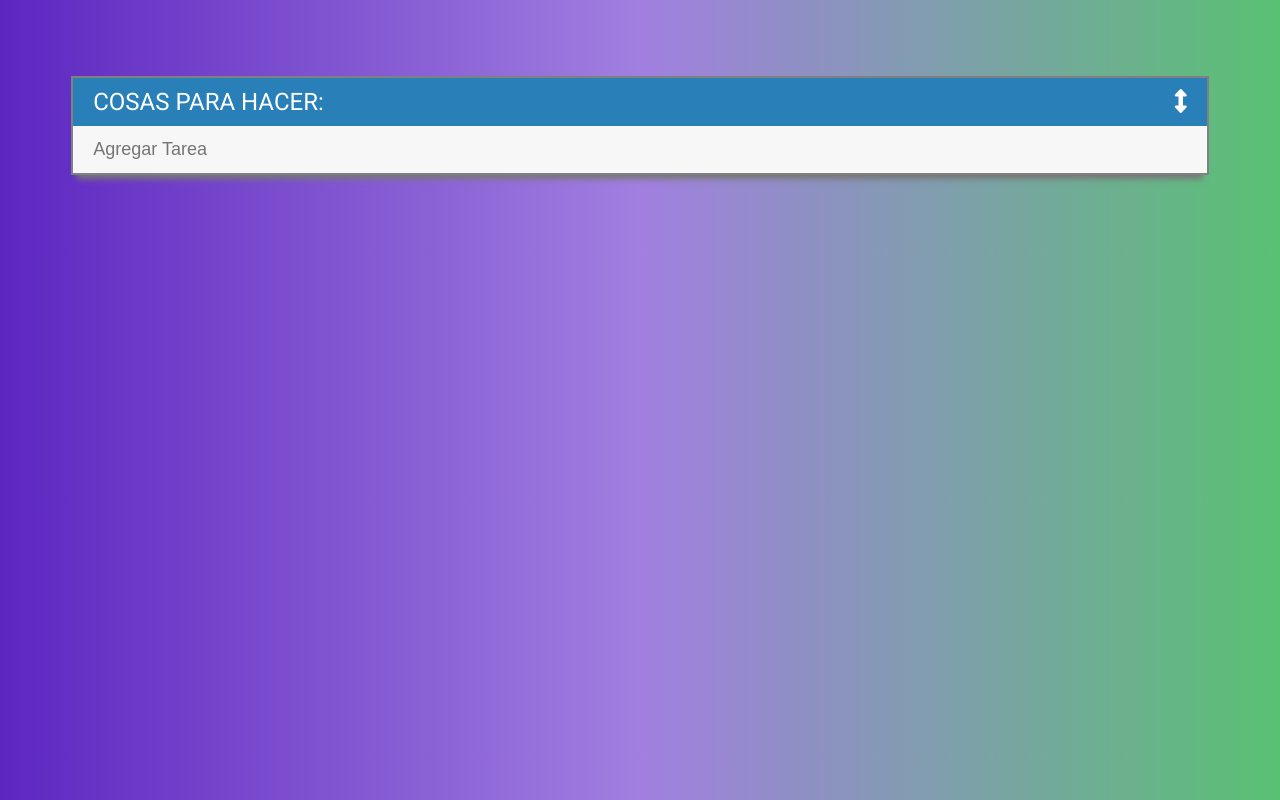
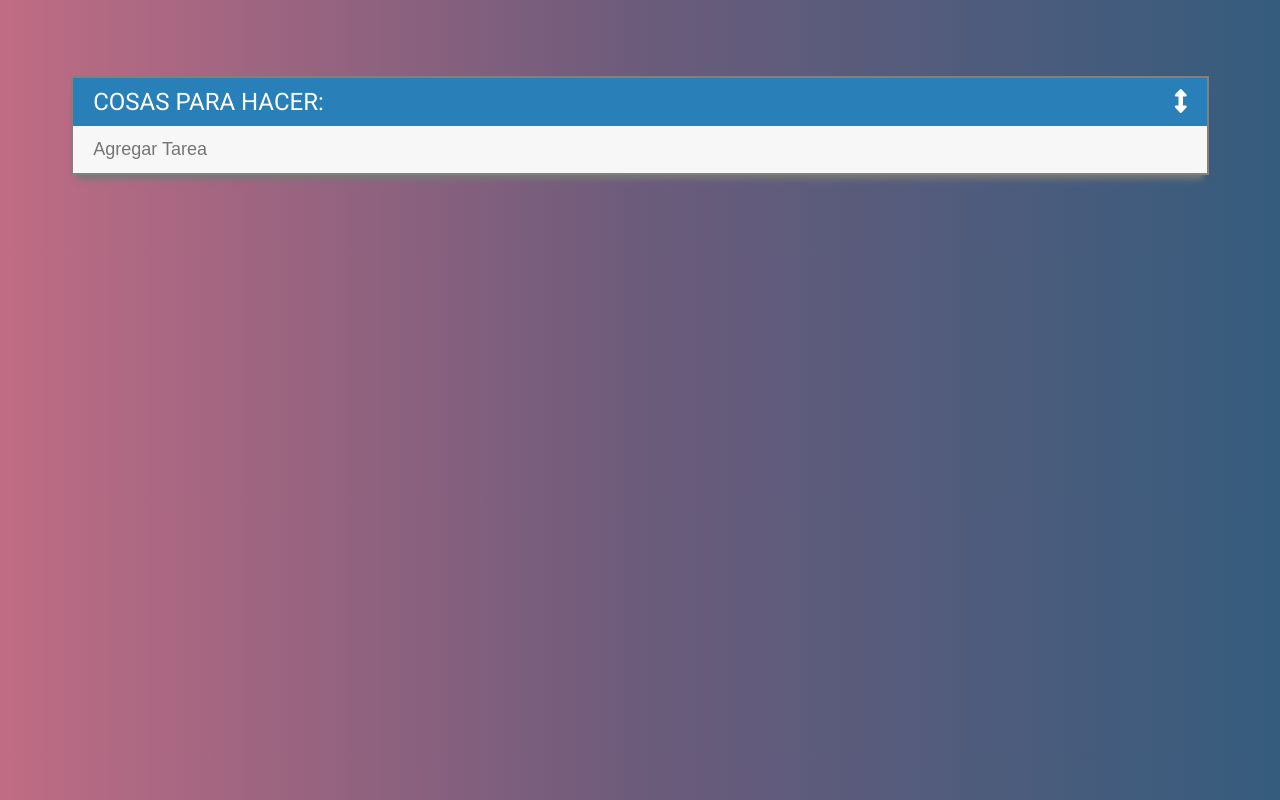
Before and after one commit to MatiasRamosNOK/toDoList, a plain HTML site: page index.html in a window 1280 px wide. Drawn offline with Linux system fonts and the light colour scheme.

Commit message:
Change background main

```diff
--- a/assets/css/todolist.css
+++ b/assets/css/todolist.css
@@ -14,10 +14,9 @@
 
 body {
     font-family: "Roboto", sans-serif;
-    background: #59C173;  /* fallback for old browsers */
-background: -webkit-linear-gradient(to right, #5D26C1, #a17fe0, #59C173);  /* Chrome 10-25, Safari 5.1-6 */
-background: linear-gradient(to right, #5D26C1, #a17fe0, #59C173); /* W3C, IE 10+/ Edge, Firefox 16+, Chrome 26+, Opera 12+, Safari 7+ */
-
+    background: #355C7D;  /* fallback for old browsers */
+    background: -webkit-linear-gradient(to right, #C06C84, #6C5B7B, #355C7D);  /* Chrome 10-25, Safari 5.1-6 */
+    background: linear-gradient(to right, #C06C84, #6C5B7B, #355C7D); /* W3C, IE 10+/ Edge, Firefox 16+, Chrome 26+, Opera 12+, Safari 7+ */
 }
 
 h1 {
```
